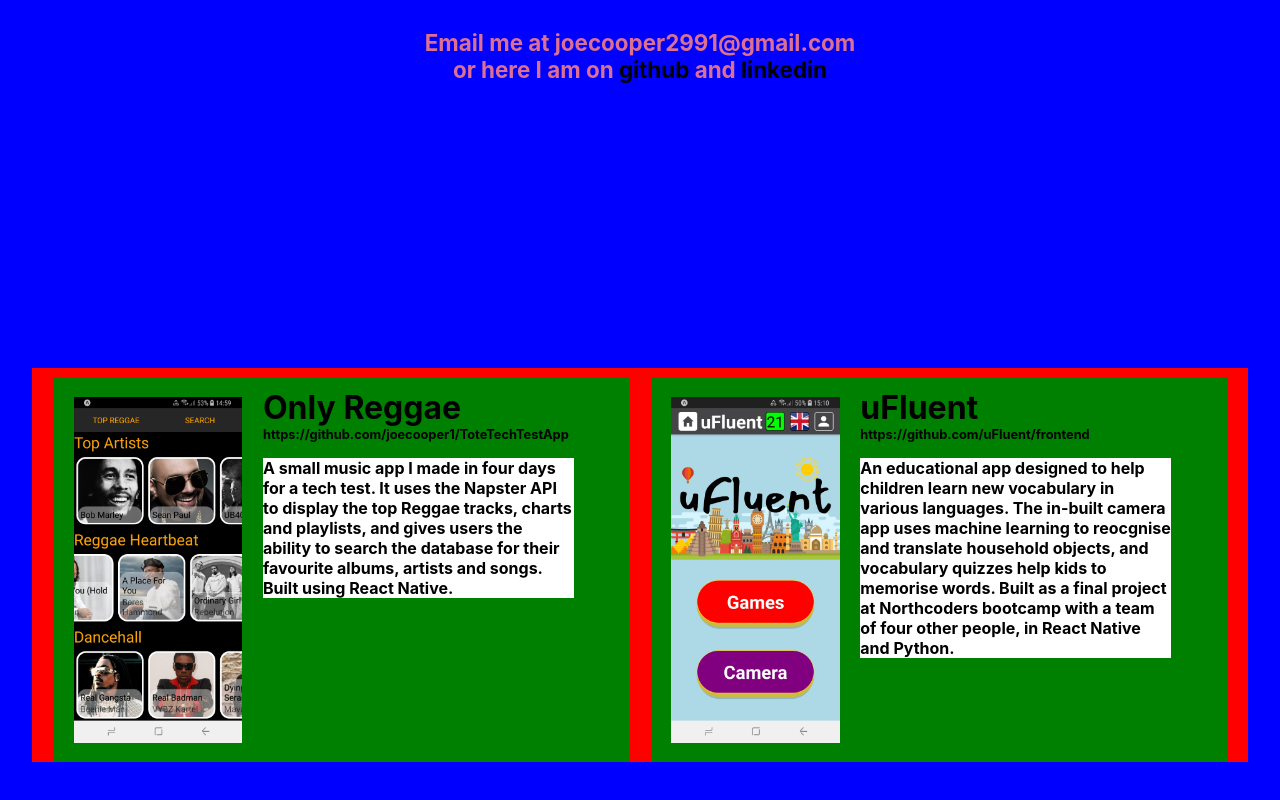
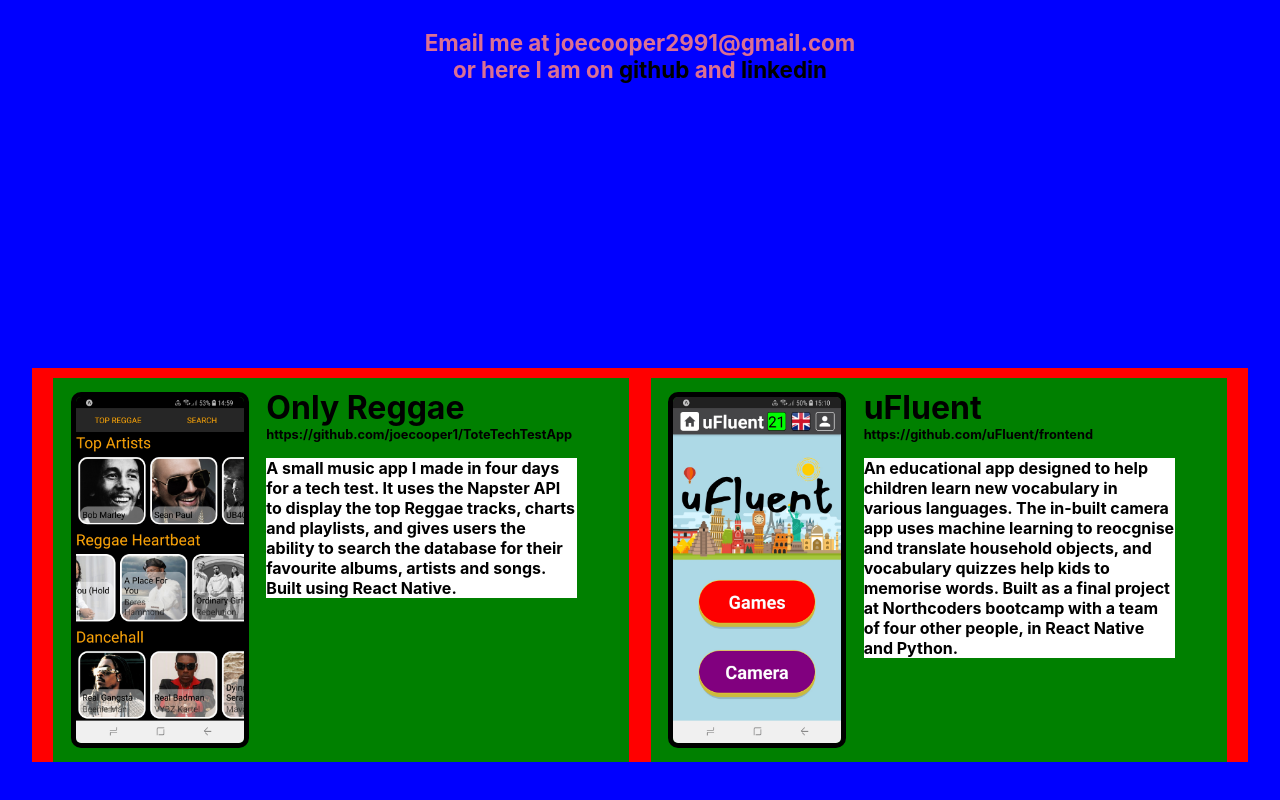
Before and after one commit to joecooper1/pf, a React (Create React App) app: page / in a window 1280 px wide. Shown: the part 464-1264 px from the top of the page. Built offline with nearby package versions, Linux system fonts and the light colour scheme.

Commit message:
add border to images

```diff
--- a/src/styles/Projects.js
+++ b/src/styles/Projects.js
@@ -58,6 +58,8 @@
 export const Image = styled.img`
   height: 90%;
   object-fit: cover;
+  border: 5px solid black;
+  border-radius: 10px;
 `;
 
 export const Info = styled.div`
```
